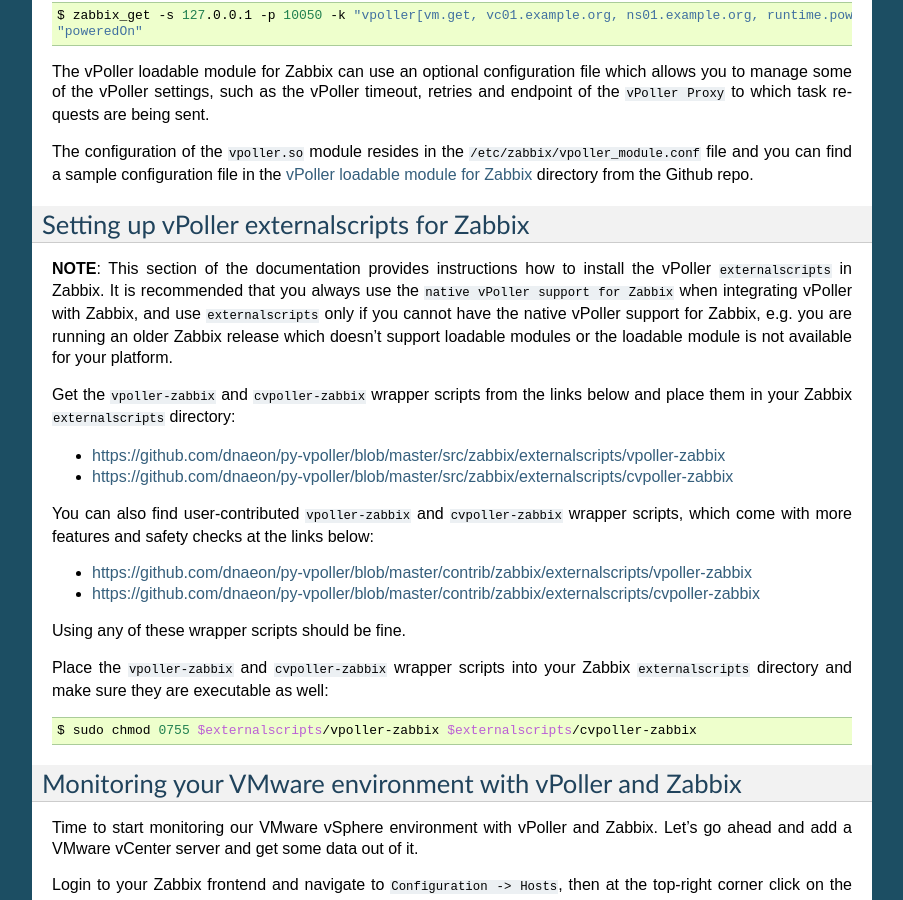
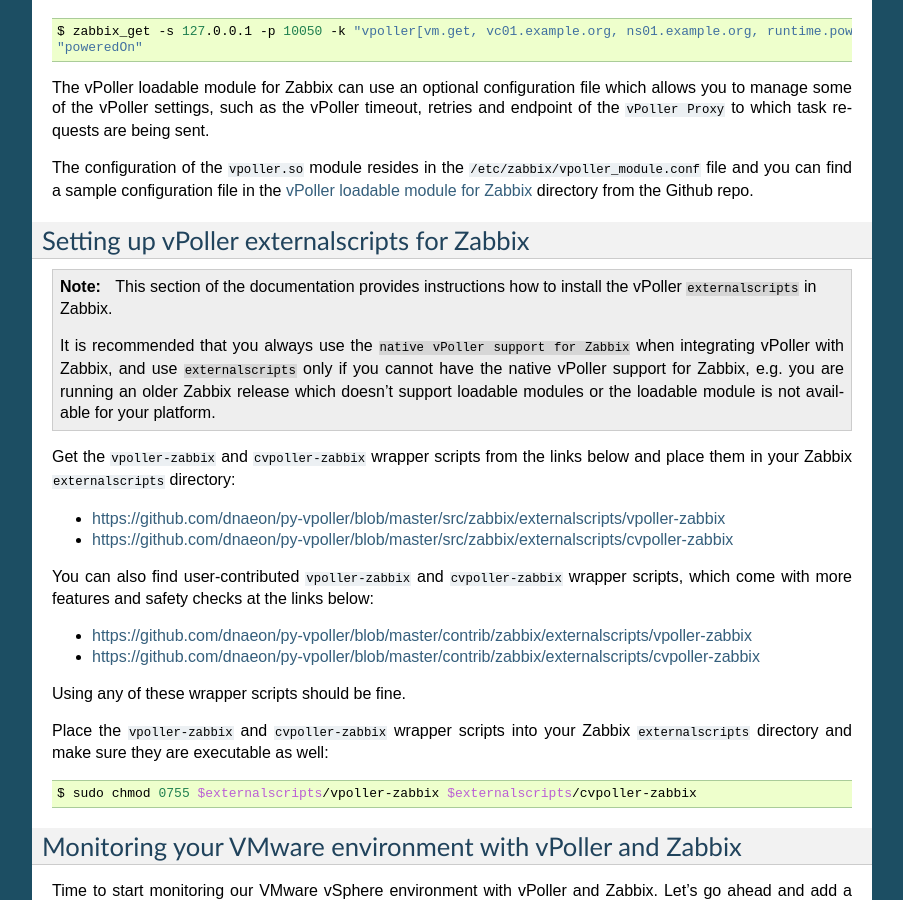
Before and after one commit to dnaeon/py-vpoller, a Sphinx documentation site: the page built from docs/vpoller-zabbix.rst, in a window 1280 px wide and 900 px high, scrolled down 3574 px. Shown: the whole window, without its empty margins (198-1101 px from the left). Built offline with Sphinx 7.4.7, drawn with Linux system fonts in a browser that asks for light colours; part of the change alters nothing that is shown; some of the changed text lies outside the part shown.

```diff
--- a/docs/vpoller-zabbix.rst
+++ b/docs/vpoller-zabbix.rst
@@ -12,11 +12,13 @@ In this documentation we will see how we can integrate vPoller with
 
 .. _`Zabbix`: http://www.zabbix.com/
 
-**NOTE**: This document is about VMware monitoring with vPoller and
-Zabbix, and **NOT** about VMware monitoring with stock Zabbix.
+.. note::
 
-If you are looking for VMware monitoring with stock Zabbix,
-please refer to the `official Zabbix documentation`_.
+   This document is about VMware monitoring with vPoller and
+   Zabbix, and **NOT** about VMware monitoring with stock Zabbix.
+
+   If you are looking for VMware monitoring with stock Zabbix,
+   please refer to the `official Zabbix documentation`_.
 
 .. _`official Zabbix documentation`: https://www.zabbix.com/documentation/2.2/manual/vm_monitoring
 
@@ -273,14 +275,17 @@ directory from the Github repo.
 Setting up vPoller externalscripts for Zabbix
 =============================================
 
-**NOTE**: This section of the documentation provides instructions
-how to install the vPoller ``externalscripts`` in Zabbix. It is
-recommended that you always use the
-``native vPoller support for Zabbix`` when integrating vPoller with
-Zabbix, and use ``externalscripts`` only if you cannot have the
-native vPoller support for Zabbix, e.g. you are running an older
-Zabbix release which doesn't support loadable modules or the loadable
-module is not available for your platform.
+.. note::
+
+   This section of the documentation provides instructions
+   how to install the vPoller ``externalscripts`` in Zabbix.
+
+   It is recommended that you always use the
+   ``native vPoller support for Zabbix`` when integrating vPoller
+   with Zabbix, and use ``externalscripts`` only if you cannot
+   have the native vPoller support for Zabbix, e.g. you are
+   running an older Zabbix release which doesn't support loadable
+   modules or the loadable module is not available for your platform.
 
 Get the ``vpoller-zabbix`` and ``cvpoller-zabbix`` wrapper scripts
 from the links below and place them in your Zabbix
```
